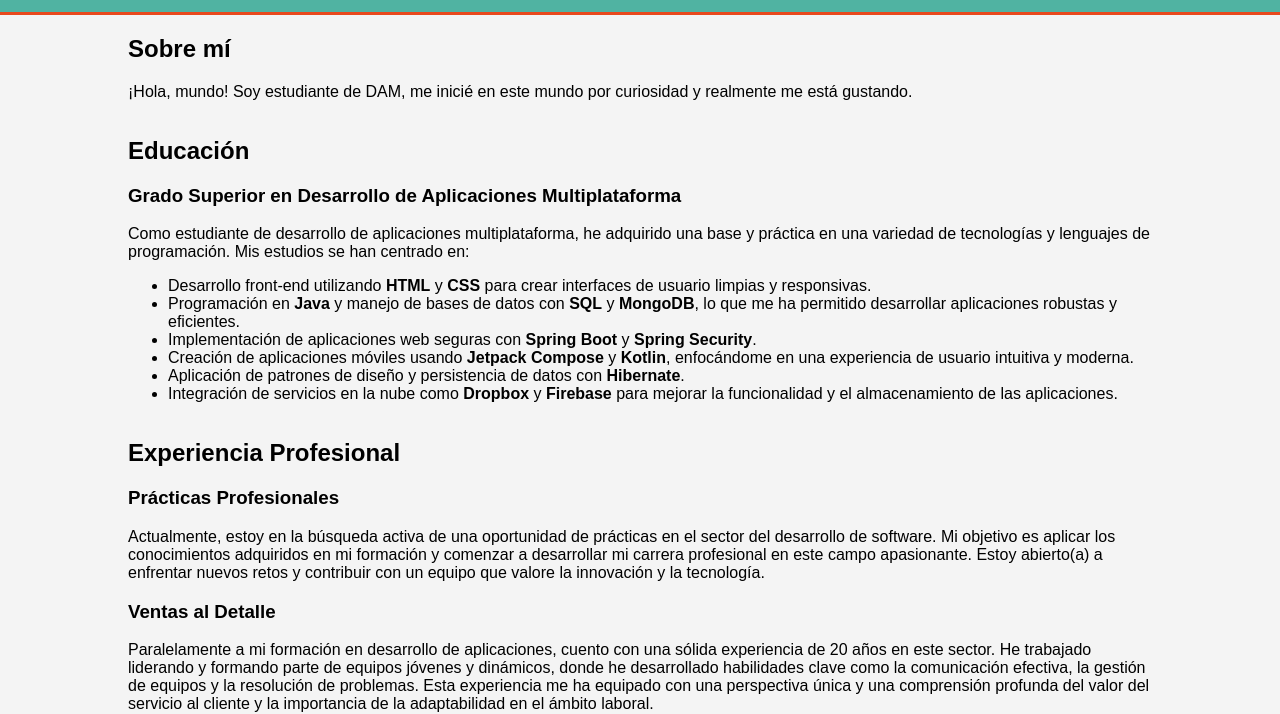
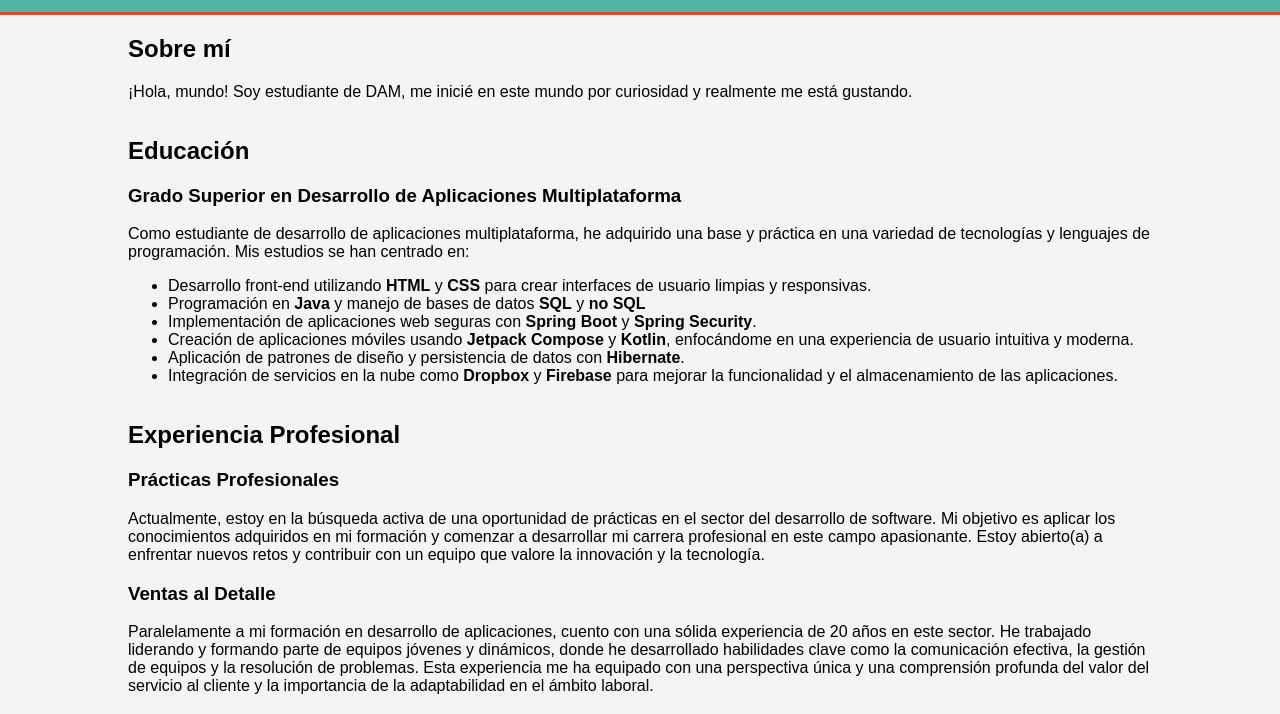
Before and after one commit to vaneport/vaneport, a plain HTML site: page index.html in a window 1280 px wide. Shown: the part 88-802 px from the top of the page. Drawn offline with Linux system fonts and the light colour scheme.

Commit message:
Update index.html

```diff
--- a/index.html
+++ b/index.html
@@ -92,7 +92,7 @@
                     <p>Como estudiante de desarrollo de aplicaciones multiplataforma, he adquirido una base y práctica en una variedad de tecnologías y lenguajes de programación. Mis estudios se han centrado en:</p>
                     <ul>
                         <li>Desarrollo front-end utilizando <strong>HTML</strong> y <strong>CSS</strong> para crear interfaces de usuario limpias y responsivas.</li>
-                        <li>Programación en <strong>Java</strong> y manejo de bases de datos con <strong>SQL</strong> y <strong>MongoDB</strong>, lo que me ha permitido desarrollar aplicaciones robustas y eficientes.</li>
+                        <li>Programación en <strong>Java</strong> y manejo de bases de datos  <strong>SQL</strong> y <strong>no SQL</strong></li>
                         <li>Implementación de aplicaciones web seguras con <strong>Spring Boot</strong> y <strong>Spring Security</strong>.</li>
                         <li>Creación de aplicaciones móviles usando <strong>Jetpack Compose</strong> y <strong>Kotlin</strong>, enfocándome en una experiencia de usuario intuitiva y moderna.</li>
                         <li>Aplicación de patrones de diseño y persistencia de datos con <strong>Hibernate</strong>.</li>
```
